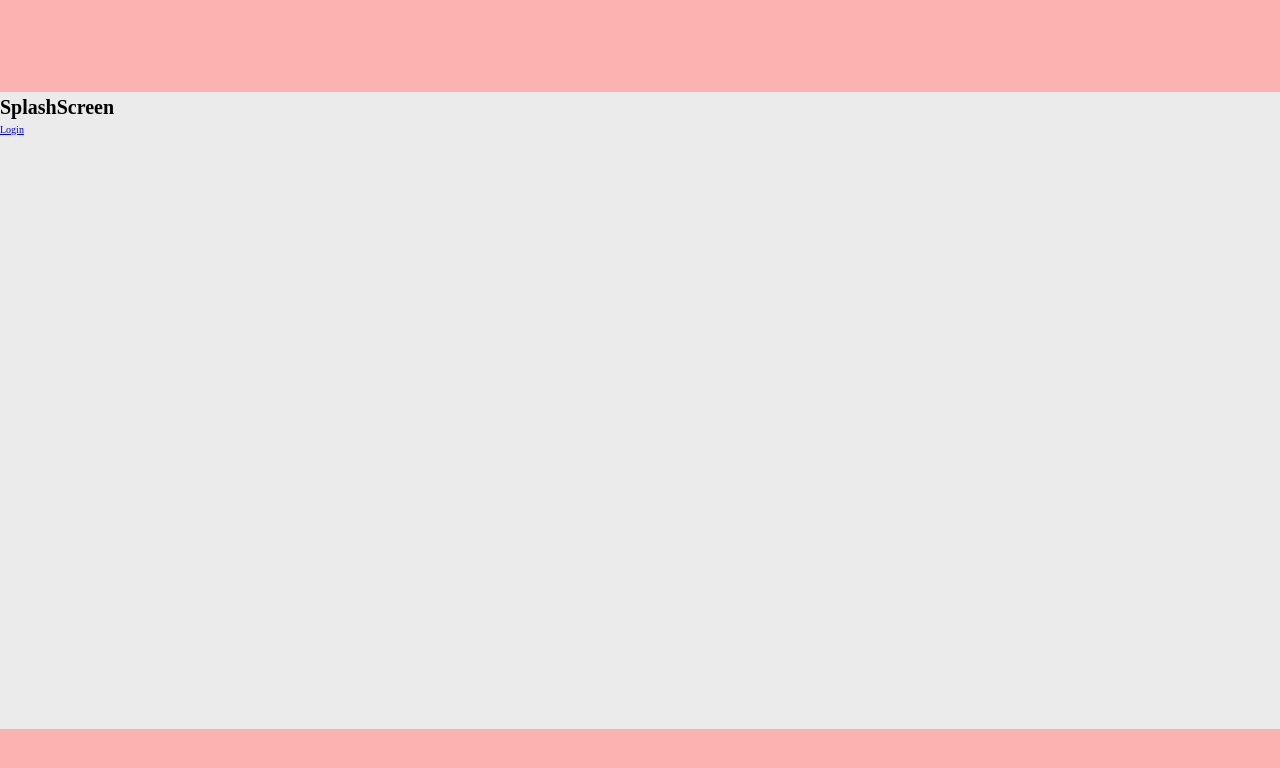
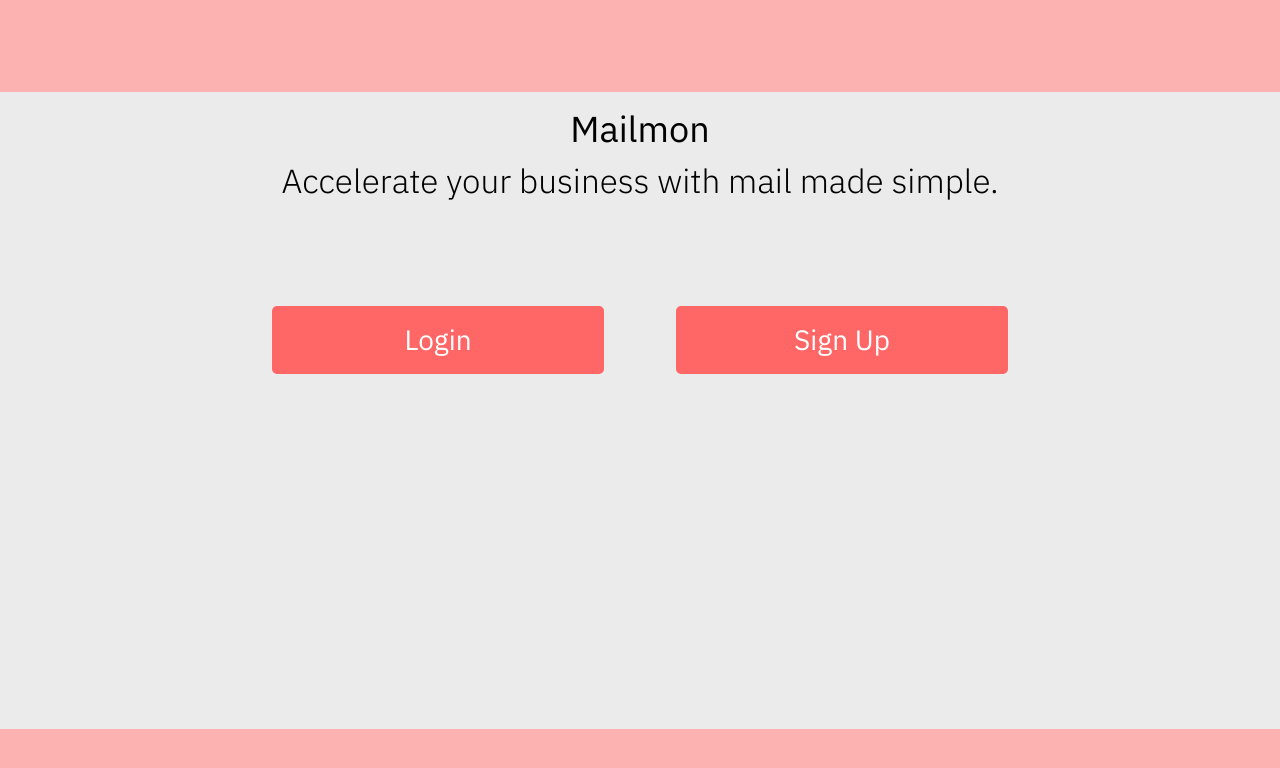
Before and after one commit to Mederer/mailmon, a React (Vite) app: page / in a window 1280 px wide. Shown: the top 768 px of the page. Built offline with nearby package versions, Linux system fonts and the light colour scheme.

Commit message:
feat: improvements to splash screen

```diff
--- /dev/null
+++ b/src/components/screens/SplashScreen.module.scss
@@ -0,0 +1,40 @@
+@use "../../styles/vars";
+
+.title {
+  font-weight: 400;
+  text-align: center;
+  font-size: 3.6rem;
+}
+
+.subtitle {
+  text-align: center;
+  font-weight: lighter;
+  font-size: 25pt;
+  margin-bottom: 10rem;
+}
+
+.buttonGroup {
+  display: flex;
+  justify-content: space-between;
+  width: 73.6rem;
+  margin: 0 auto;
+}
+
+.button {
+  text-decoration: none;
+  color: white;
+  display: inline-block;
+  background-color: vars.$color-primary-50;
+  width: 33.2rem;
+  height: 6.8rem;
+  line-height: 6.8rem;
+  border-radius: .5rem;
+  text-align: center;
+  font-size: 2.8rem;
+  transition: all .2s;
+
+  &:hover {
+    background-color: darken(vars.$color-primary-50, 5);
+    transform: translateY(-.2rem);
+  }
+}
--- a/src/components/screens/SplashScreen.tsx
+++ b/src/components/screens/SplashScreen.tsx
@@ -1,8 +1,18 @@
+import styles from "./SplashScreen.module.scss";
 import {Link} from "react-router-dom";
 
 export default function SplashScreen() {
     return <>
-        <h1>SplashScreen</h1>
-        <Link to="/login">Login</Link>
+        <h1 className={styles.title}>Mailmon</h1>
+        <div className={styles.subtitle}>Accelerate your business with mail made simple.</div>
+
+        <div className={styles.buttonGroup}>
+            <Link to={"/login"} className={styles.button}>
+                Login
+            </Link>
+            <Link to={"/signup"} className={styles.button}>
+                Sign Up
+            </Link>
+        </div>
     </>
 }
--- a/src/components/uishell/Layout.module.scss
+++ b/src/components/uishell/Layout.module.scss
@@ -4,5 +4,8 @@
   min-height: 100vh;
 }
 .main {
+  padding-top: 1rem;
   flex: 1;
+  width: 96rem;
+  margin: 0 auto;
 }
--- a/src/styles/base.scss
+++ b/src/styles/base.scss
@@ -1,7 +1,10 @@
 @use "./vars";
+
+@import url('https://fonts.googleapis.com/css2?family=IBM+Plex+Sans:wght@300;400;700&display=swap');
 
 html {
   font-size: 62.5%;
+  font-family: 'IBM Plex Sans', sans-serif;
   height: 100%;
 }
 
```
Also changed, not shown: src/components/common/Title.tsx (added, +14 -0 lines).
